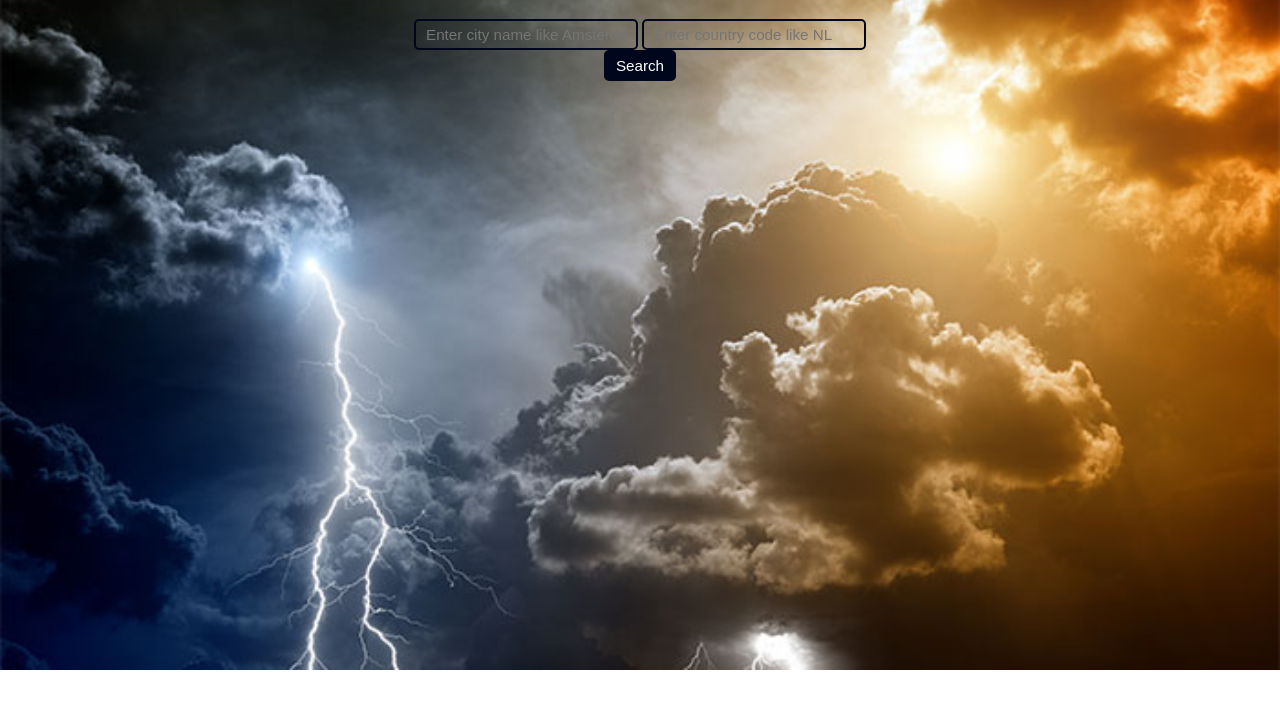
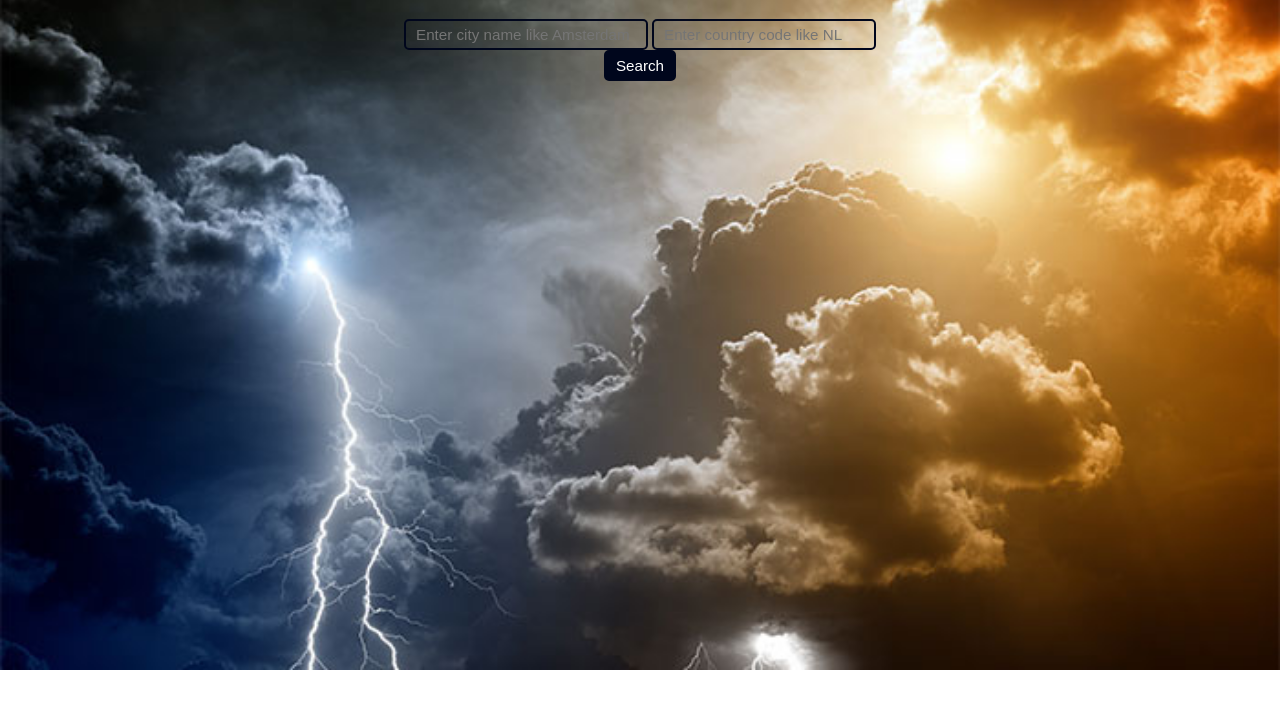
Before and after one commit to meyadd/hyf-javascript2, a plain HTML site: page week2/step3/index.html in a window 1280 px wide. Shown: the part 61-770 px from the top of the page. Drawn offline with Linux system fonts and the light colour scheme; no server answers.

Commit message:
homework step3

```diff
--- a/week2/step3/style.css
+++ b/week2/step3/style.css
@@ -46,7 +46,7 @@ div{
 	float:right;width:50%;border-left:3px double #aaa;padding-left:10%;
 }*/
 .label{color:#9D4A05;font-size:0.95em;float:left;font-weight:bold;width:30%;padding:0;margin:0;}
-.weather_city{padding:5px 10px;width:200px;border-radius:5px;border:2px solid #00061C;background-color:transparent;font-size:0.95em;}
+.weather_city{padding:5px 10px;width:220px;border-radius:5px;border:2px solid #00061C;background-color:transparent;font-size:0.95em;}
 .weather_code{padding:5px 10px;width:200px;border-radius:5px;border:2px solid #00061C;background-color:transparent;font-size:0.95em;}
 .weather_button{padding:5px 10px;border-radius:5px;background-color:#00061C;color:#fff;border:2px solid #00061C;font-size:0.95em;}
 .weather_button:hover{border:2px solid #9D4A05;opacity:0.7;cursor:pointer;}
```
